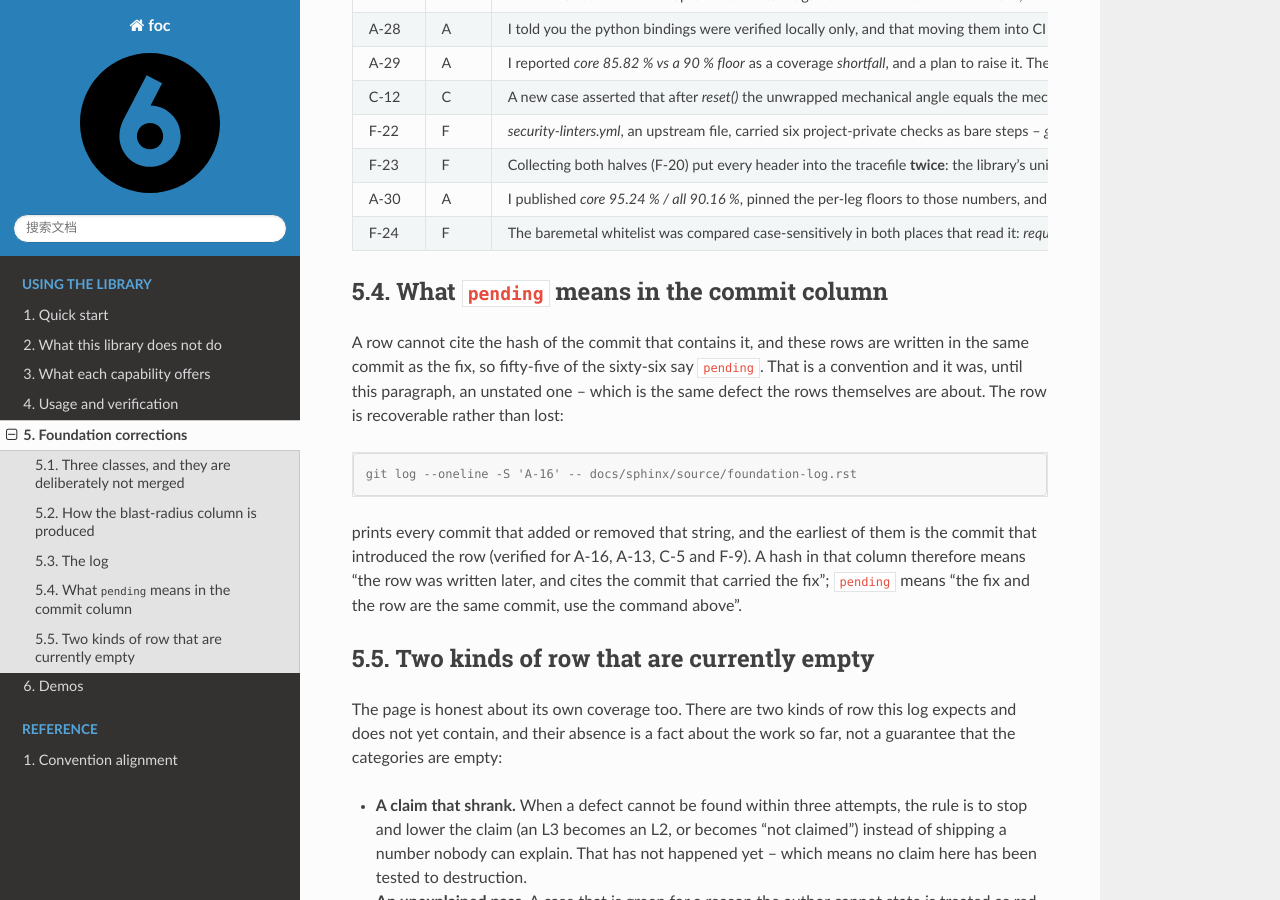
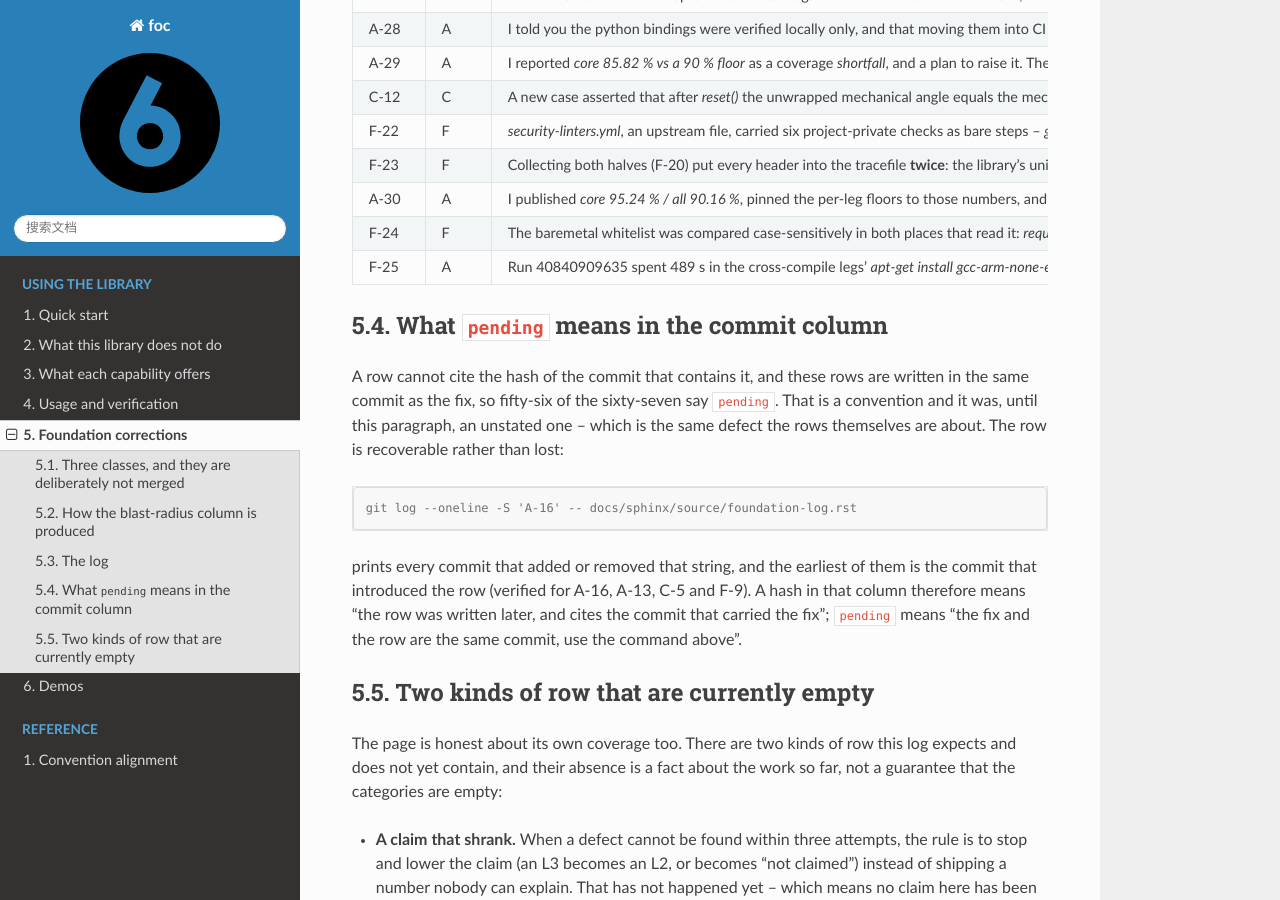
Before and after one commit to zc0718/foc, a Sphinx documentation site: the page built from docs/sphinx/source/foundation-log.rst, in a window 1280 px wide and 900 px high, scrolled down 3769 px. Built offline with Sphinx 7.4.7 and the Read the Docs theme 3.1.0, drawn with Linux system fonts in a browser that asks for light colours; some of the changed lines change nothing that is shown.

Commit message:
ci(:beer:): take the scaffold's apt cache rather than reinventing it
The previous commit cached the debs into ~/.cache/apt-archives and copied them in and out of
/var/cache/apt/archives. That was a wheel the baseline already had: `cross-compile.yml` in v0.3.1 caches
the archive directory in place, and our copy was 62 lines behind it -- which is also why those legs were
waiting on the download at all.

What a rewrite drops is the part that was earned by someone else's incident: `DEBIAN_FRONTEND=noninteractive`
with `Dpkg::Options` (a prompt on a hosted runner is a hang, bounded only by the 30-minute step timeout),
`restore-keys` so a workflow edit still gets a partial hit, and an `if: always()` chown that stops the
post-job save from failing silently when apt leaves `partial/` root-owned. The measurement from the
previous commit stands and is now recorded as F-25: 489 s -> 35.8 s on a hit, and the 489 s was one slow
mirror rather than a constant.

The file now diffs to empty against v0.3.1. The audit gains the per-file comparison it had not done:
`sync-template.yml` is 18 lines behind (harmless here), and the other three workflow deltas are this
project's own changes, not staleness.

```diff
--- a/docs/sphinx/source/foundation-log.rst
+++ b/docs/sphinx/source/foundation-log.rst
@@ -896,12 +896,29 @@ The log
      - Both call sites go through `_baremetal_whitelist()`, which lowercases once. Re-probed: `ETL`, `Etl` and `etl` all keep
        etl, and `ArduinoJson` still drops it, so the filter still filters.
      - ``pending``
+   * - F-25
+     - A
+     - Run 40840909635 spent 489 s in the cross-compile legs' `apt-get install gcc-arm-none-eabi`, and the natural reading
+       -- "the Conan cache is broken, so every leg reinstalls" -- was wrong twice over: all legs printed `Cache restored
+       from key` and the Build leg's `conan create` took 1 s. The apt step's own log says `Fetched 607 MB in 7min 51s (1290
+       kB/s)`: 377 s of the 489 s was one slow mirror, and unpacking 3.2 GB is ~10 s. The baseline had already dealt with
+       this -- `cross-compile.yml` in v0.3.1 carries an apt archive cache -- and our copy was 62 lines behind it.
+     - The same job re-run on the same commit, with archives cached, prints `Need to get 0 B/607 MB of archives` and
+       finishes the step in 35.8 s. The cold run of that commit drew a fast mirror for the same 607 MB (`10s (61.9 MB/s)`,
+       step 48.8 s). So the cost is mirror variance rather than a constant, which bounds what caching can win: it removes
+       the 8-minute tail, it does not make a fast mirror faster.
+     - The first attempt was a hand-rolled download cache (`~/.cache/apt-archives` copied into and back out of
+       `/var/cache/apt/archives`). It was then thrown away for the baseline file, which caches the directory in place and
+       -- the part a rewrite loses -- keeps `DEBIAN_FRONTEND=noninteractive` with `Dpkg::Options` (a prompt on a hosted
+       runner is a hang), `restore-keys` for partial hits, and an `if: always()` chown that stops the post-job save from
+       failing silently when apt leaves `partial/` root-owned. `git diff` against v0.3.1 is now empty for that file.
+     - ``pending``
 
 What ``pending`` means in the commit column
 -------------------------------------------
 
 A row cannot cite the hash of the commit that contains it, and these rows are written in the same commit as the fix, so
-fifty-five of the sixty-six say ``pending``. That is a convention and it was, until this paragraph, an unstated one --
+fifty-six of the sixty-seven say ``pending``. That is a convention and it was, until this paragraph, an unstated one --
 which is the same defect the rows themselves are about. The row is recoverable rather than lost:
 
 .. code-block:: console
```
Also changed, not shown: 1 other file.
